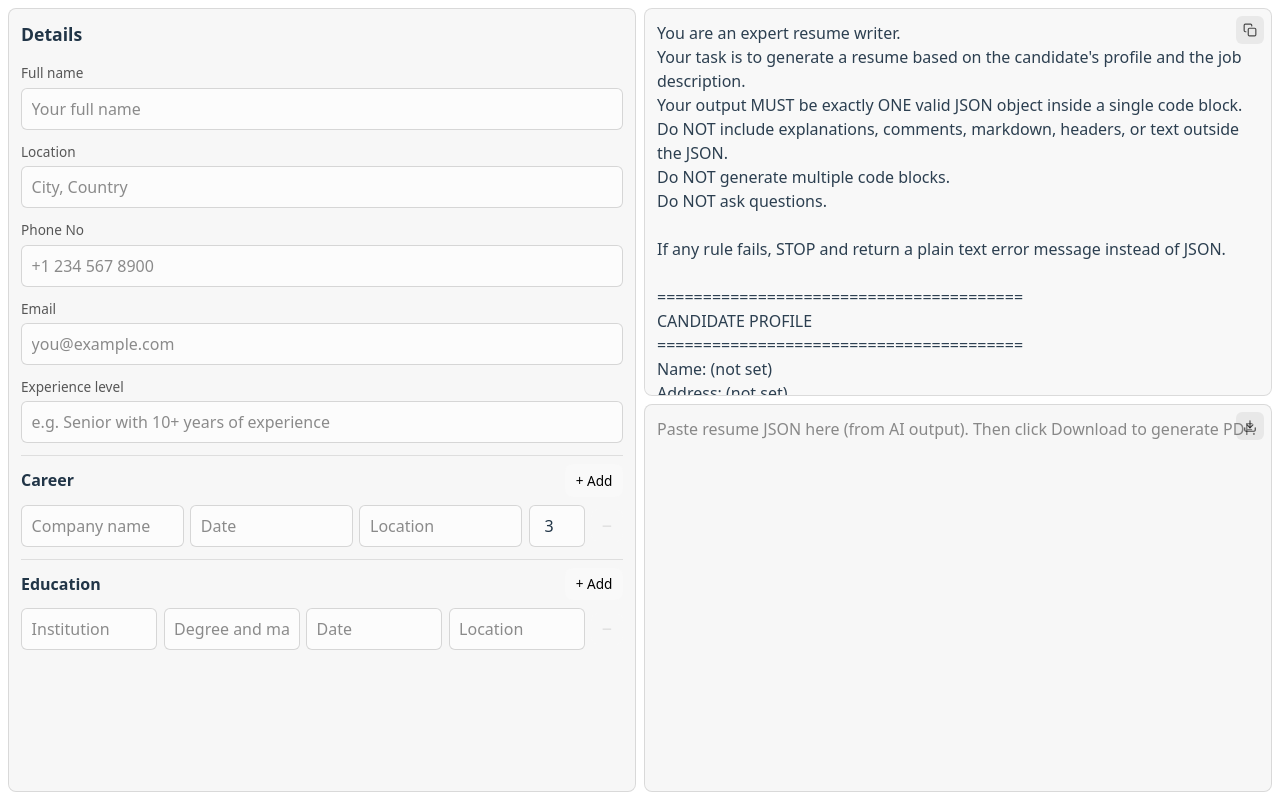
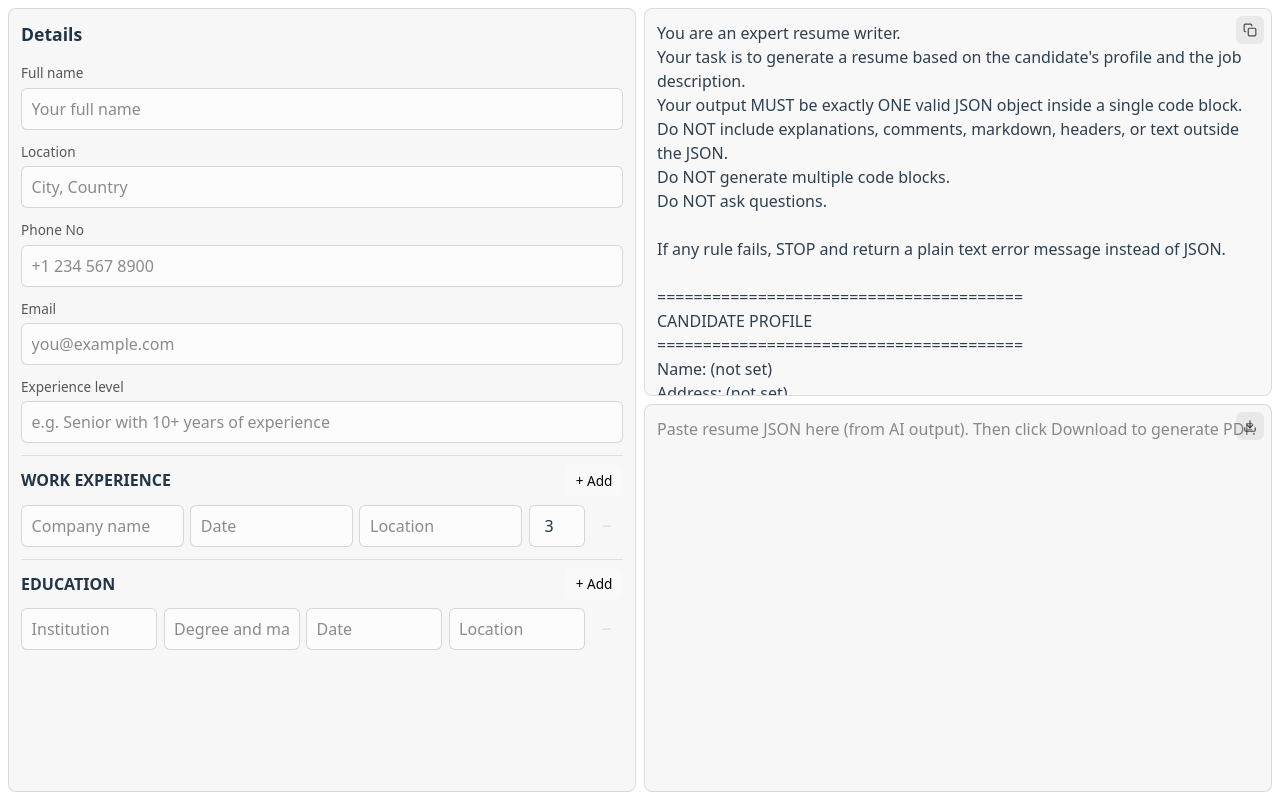
Before and after one commit to akira924/resume-builder, a Svelte app: page / in a window 1280 px wide. Built offline with nearby package versions, Linux system fonts and the light colour scheme.

Commit message:
change section title formats

```diff
--- a/src/App.svelte
+++ b/src/App.svelte
@@ -362,13 +362,13 @@ ${candidateProfileBlock}
 
     // Summary
     if (data.summary) {
-      addSectionTitle('Summary');
+      addSectionTitle('PROFESSIONAL SUMMARY');
       addWrappedText(data.summary, bodyFontSize);
     }
 
     // Skills
     if (data.skills?.length) {
-      addSectionTitle('Skills');
+      addSectionTitle('TECHNICAL SKILLS');
       doc.setFontSize(bodyFontSize);
       doc.setFont('helvetica', 'normal');
       for (const cat of data.skills) {
@@ -383,7 +383,7 @@ ${candidateProfileBlock}
 
     // Experience
     if (data.experience?.length) {
-      addSectionTitle('Experience');
+      addSectionTitle('WORK EXPERIENCE');
       for (const exp of data.experience) {
         checkNewPage(bodyLineHeight * 2);
         const title = [exp.title, exp.company].filter(Boolean).join(', ');
@@ -412,7 +412,7 @@ ${candidateProfileBlock}
 
     // Education
     if (data.education?.length) {
-      addSectionTitle('Education');
+      addSectionTitle('EDUCATION');
       doc.setFontSize(bodyFontSize);
       doc.setFont('helvetica', 'normal');
       for (const ed of data.education) {
@@ -471,7 +471,7 @@ ${candidateProfileBlock}
 
       <div class="section-block">
         <div class="section-header">
-          <h3 class="section-title">Career</h3>
+          <h3 class="section-title">WORK EXPERIENCE</h3>
           <button type="button" class="btn-small" on:click={addCareer}
             >+ Add</button
           >
@@ -507,7 +507,7 @@ ${candidateProfileBlock}
 
       <div class="section-block">
         <div class="section-header">
-          <h3 class="section-title">Education</h3>
+          <h3 class="section-title">EDUCATION</h3>
           <button type="button" class="btn-small" on:click={addEducation}
             >+ Add</button
           >
```
